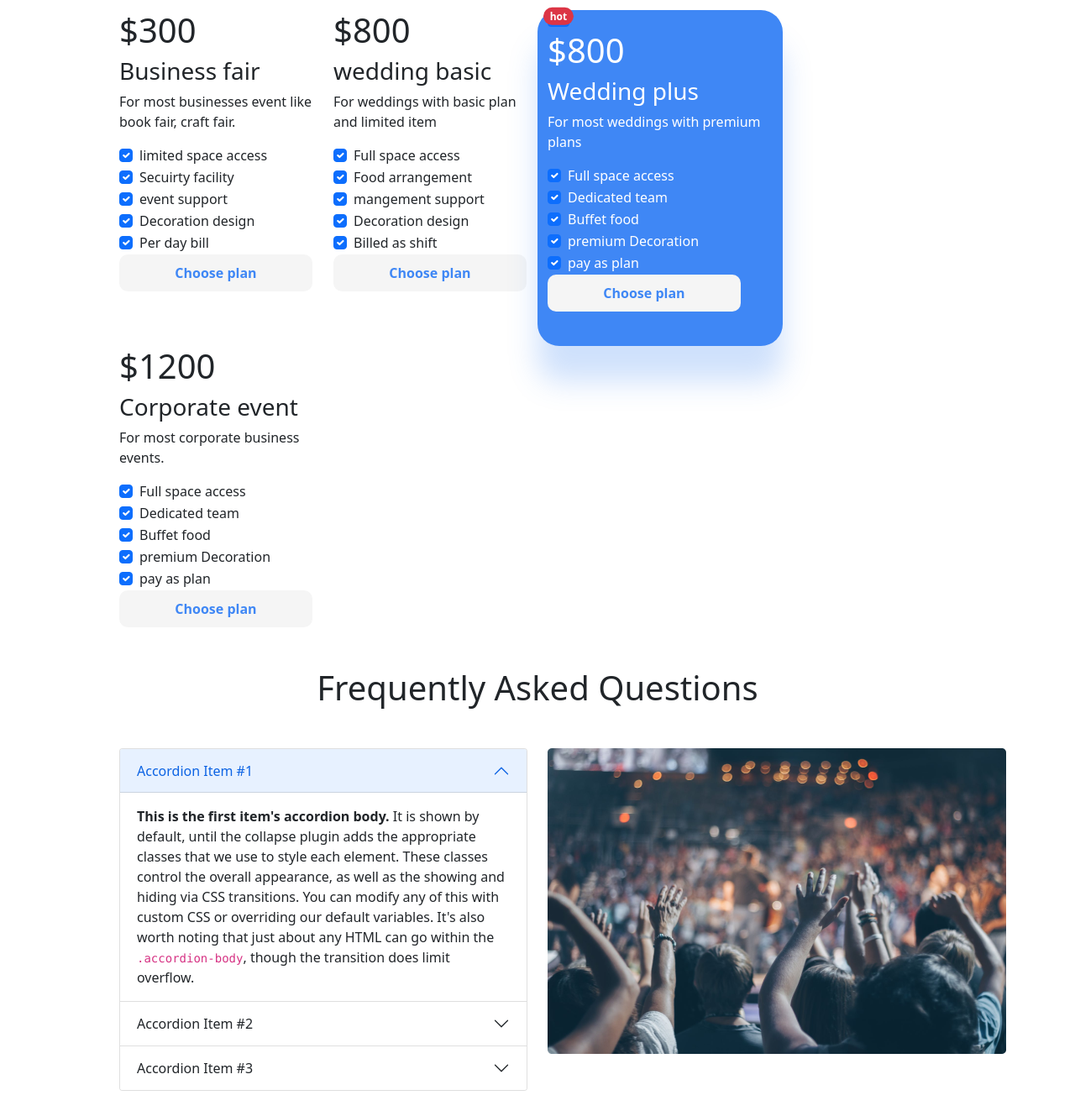
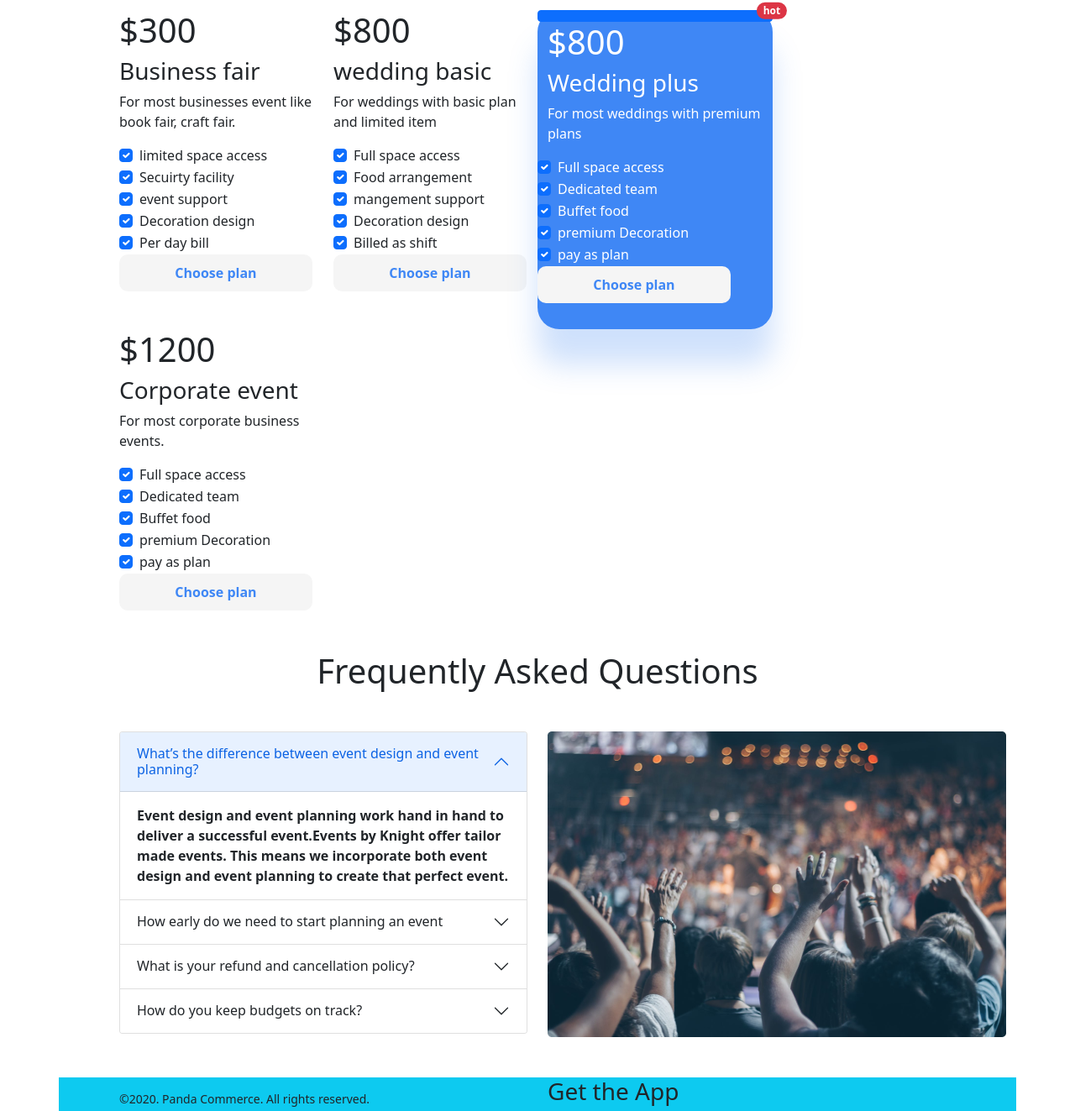
Before and after one commit to nurulamin092/convention-center, a plain HTML site: page index.html in a window 1280 px wide. Shown: the part 1053-2376 px from the top of the page at 84% size. Drawn offline with nearby package versions, Linux system fonts and the light colour scheme.

Commit message:
footer add

```diff
--- a/css/custom-style.css
+++ b/css/custom-style.css
@@ -13,8 +13,8 @@
         border-radius: 10px;
     }
     .wadding-plus{
-        width: 292px;
-        height: 400px;
+        width: 280px;
+        height: 380px;
         color: #FFFFFF;
         background: #3F87F5;
         box-shadow: 0px 42px 34px rgba(63, 135, 245, 0.25);
--- a/index.html
+++ b/index.html
@@ -135,7 +135,7 @@
         <section class="container my-5 ">
             <h1 class="d-flex justify-content-center">Our package</h1>
             <div class="row mx-5 my-5">
-                <div class="col-lg-3">
+                <div class="col-lg-3 col-md-6 col-sm-12">
                     <h1>$300</h1>
                     <h3>Business fair</h3>
                     <p>For most businesses event
@@ -169,7 +169,7 @@
                     <button class="convention-btn-info">Choose plan</button>
 
                 </div>
-                <div class="col-lg-3">
+                <div class="col-lg-3 col-md-6 col-sm-12">
                     <h1>$800</h1>
                     <h3>wedding basic</h3>
                     <p>
@@ -203,10 +203,12 @@
                     </div>
                     <button class="convention-btn-info">Choose plan</button>
                 </div>
-                <div class="col-lg-3 wadding-plus">
-                    <button type="button" class="btn btn-primary position-relative ">
+                <div class="col-lg-3 lg-md-6 col-sm-12 wadding-plus">
+                    <div class="row">
+                        <button type="button" class="btn btn-primary position-relative">
 
-                        <span class="position-absolute top-0  translate-middle badge rounded-pill bg-danger">
+                            <span
+                                class="position-absolute top-0 start-100 translate-middle badge rounded-pill bg-danger">
                                 hot
                                 <span class="visually-hidden">unread messages</span>
                             </span>
@@ -244,7 +246,10 @@
                         <button class="convention-btn-info">Choose plan</button>
 
                     </div>
-                <div class="col-lg-3">
+
+
+                </div>
+                <div class="col-lg-3 col-md-6 col-sm-12">
                     <h1>$1200</h1>
                     <h3>Corporate event</h3>
                     <p>
@@ -287,19 +292,37 @@
         <section class="container my-5">
             <h1 class="d-flex justify-content-center">Frequently Asked Questions</h1>
             <div class="row my-5 mx-5">
-                <div class="col-lg-6">
+                <div class="col-lg-6  col-sm-12">
                     <div class="accordion" id="accordionExample">
                         <div class="accordion-item">
                             <h2 class="accordion-header" id="headingOne">
                                 <button class="accordion-button" type="button" data-bs-toggle="collapse"
                                     data-bs-target="#collapseOne" aria-expanded="true" aria-controls="collapseOne">
-                                    Accordion Item #1
+                                    What’s the difference between event design and event planning?
                                 </button>
                             </h2>
                             <div id="collapseOne" class="accordion-collapse collapse show" aria-labelledby="headingOne"
                                 data-bs-parent="#accordionExample">
                                 <div class="accordion-body">
-                                    <strong>This is the first item's accordion body.</strong> It is shown by default,
+                                    <strong>
+                                        Event design and event planning work hand in hand to deliver a successful
+                                        event.Events by Knight offer tailor made events. This means we incorporate both
+                                        event design and event planning to create that perfect event.
+                                    </strong>
+                                </div>
+                            </div>
+                        </div>
+                        <div class="accordion-item">
+                            <h2 class="accordion-header" id="headingTwo">
+                                <button class="accordion-button collapsed" type="button" data-bs-toggle="collapse"
+                                    data-bs-target="#collapseTwo" aria-expanded="false" aria-controls="collapseTwo">
+                                    How early do we need to start planning an event
+                                </button>
+                            </h2>
+                            <div id="collapseTwo" class="accordion-collapse collapse" aria-labelledby="headingTwo"
+                                data-bs-parent="#accordionExample">
+                                <div class="accordion-body">
+                                    <strong>This is the second item's accordion body.</strong> It is hidden by default,
                                     until the collapse plugin adds the appropriate classes that we use to style each
                                     element. These classes control the overall appearance, as well as the showing and
                                     hiding via CSS transitions. You can modify any of this with custom CSS or overriding
@@ -312,8 +335,7 @@
                             <h2 class="accordion-header" id="headingTwo">
                                 <button class="accordion-button collapsed" type="button" data-bs-toggle="collapse"
                                     data-bs-target="#collapseTwo" aria-expanded="false" aria-controls="collapseTwo">
-                                    Accordion Item #2
-                                </button>
+                                    What is your refund and cancellation policy? </button>
                             </h2>
                             <div id="collapseTwo" class="accordion-collapse collapse" aria-labelledby="headingTwo"
                                 data-bs-parent="#accordionExample">
@@ -331,8 +353,7 @@
                             <h2 class="accordion-header" id="headingThree">
                                 <button class="accordion-button collapsed" type="button" data-bs-toggle="collapse"
                                     data-bs-target="#collapseThree" aria-expanded="false" aria-controls="collapseThree">
-                                    Accordion Item #3
-                                </button>
+                                    How do you keep budgets on track? </button>
                             </h2>
                             <div id="collapseThree" class="accordion-collapse collapse" aria-labelledby="headingThree"
                                 data-bs-parent="#accordionExample">
@@ -349,7 +370,7 @@
                     </div>
 
                 </div>
-                <div class="col-lg-6">
+                <div class="col-lg-6  col-sm-12">
                     <img src="images/people.png" alt="">
 
                 </div>
@@ -359,7 +380,23 @@
         </section>
 
     </main>
+    <footer class="container mt-5 bg-info">
+        <div class="row mx-5  d-flex justify-content-around">
+            <div class="col-lg-6 d-flex align-items-center">
+                <p><small>©2020. Panda Commerce. All rights reserved.</small></p>
+            </div>
+            <div class="col-lg-6 d-grid ">
+                <h3>Get the App</h3>
+                <div class=" d-flex gap-3">
+                    <a href=""><i class="fab fa-app-store-ios"></i>App Store</a>
+                    <a href=""><i class="fab fa-google-play"></i>Google Play</a>
+                </div>
 
+            </div>
+        </div>
+
+
+    </footer>
 
 
     <!-- bundel js link  -->
```
Lines whose indentation alone changed are shown as unchanged.
